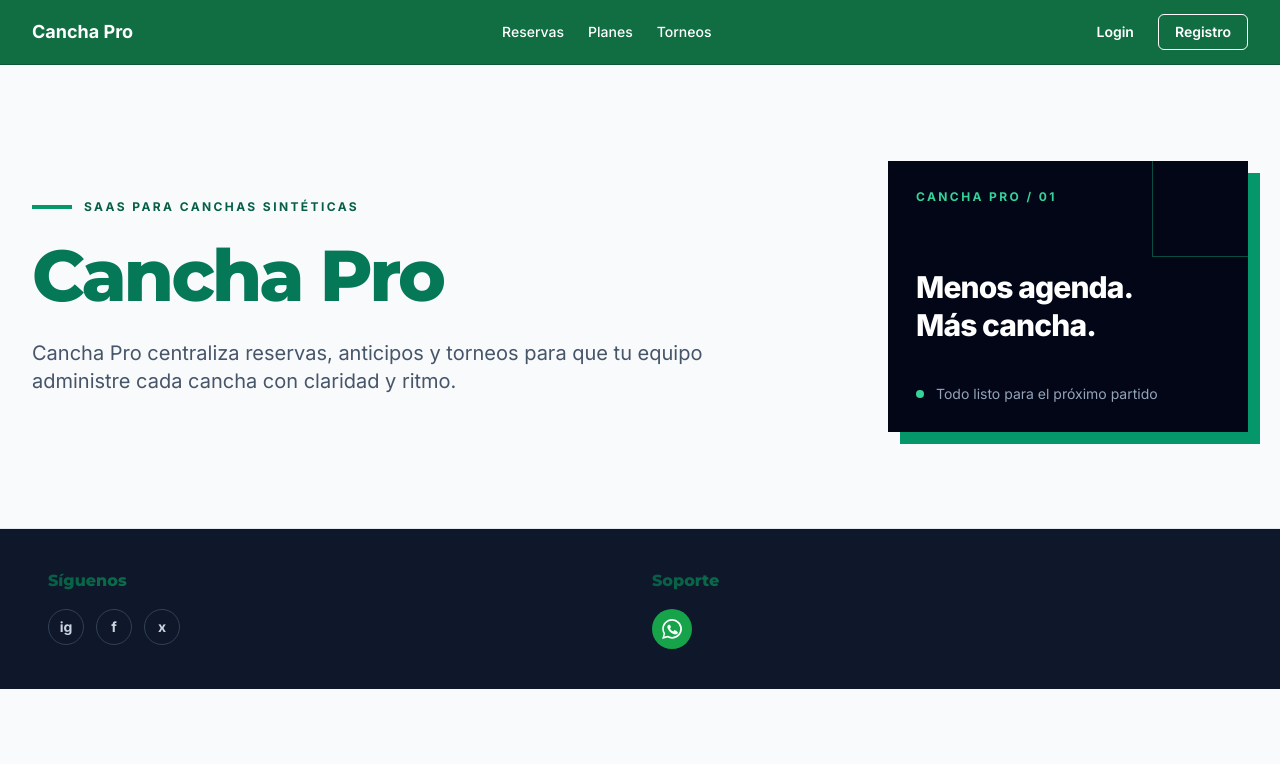
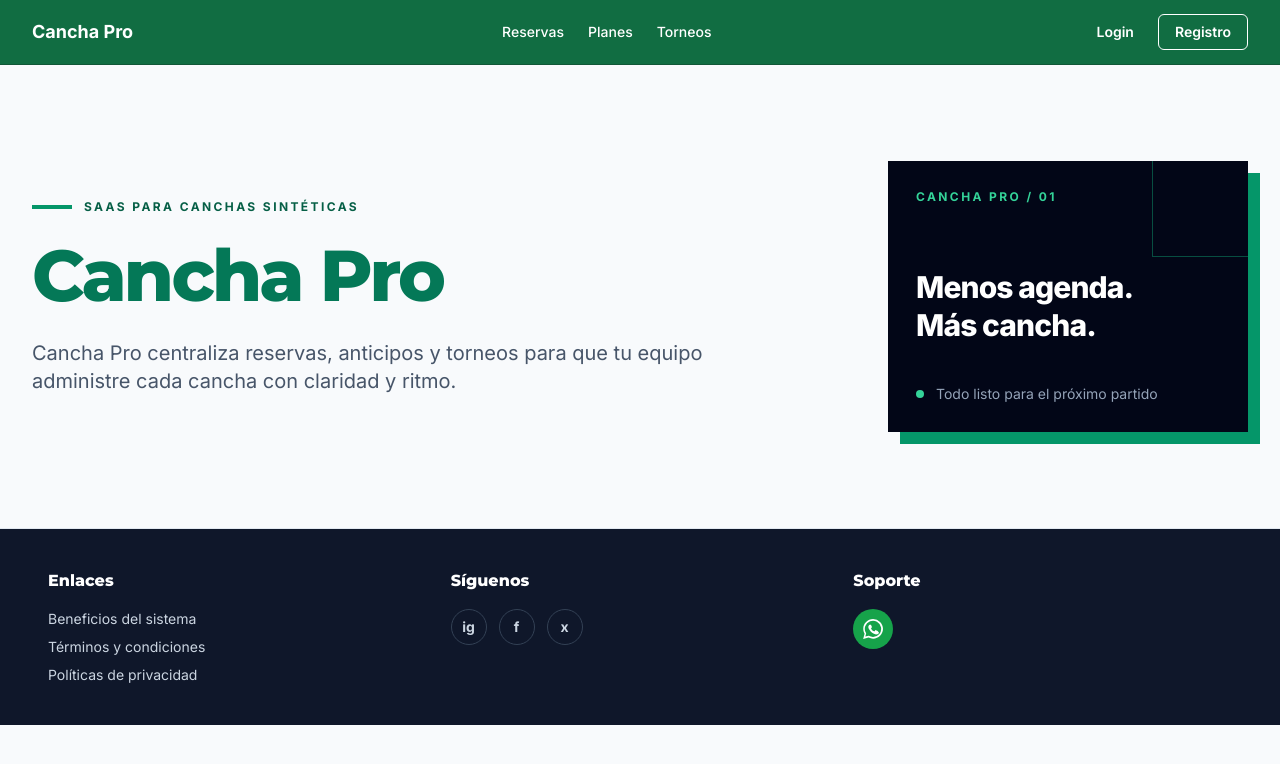
Before and after one commit to SamuelGc-py/Project_sintetica, a Next.js app: page / in a window 1280 px wide. Shown: the top 764 px of the page. Built offline with nearby package versions, Linux system fonts and the light colour scheme.

Commit message:
Restore footer links without green headings

```diff
--- a/src/app/(public)/page.tsx
+++ b/src/app/(public)/page.tsx
@@ -4,6 +4,12 @@ const socialLinks = [
   { href: "https://instagram.com", label: "Instagram", icon: "ig" },
   { href: "https://facebook.com", label: "Facebook", icon: "f" },
   { href: "https://x.com", label: "X", icon: "x" }
+];
+
+const footerLinks = [
+  "Beneficios del sistema",
+  "Términos y condiciones",
+  "Políticas de privacidad"
 ];
 
 export default function HomePage() {
@@ -39,9 +45,20 @@ export default function HomePage() {
       </section>
 
       <footer className="w-full bg-slate-900 px-4 py-8 text-slate-300 md:px-12 md:py-10">
-        <div className="grid grid-cols-1 gap-6 md:grid-cols-2">
+        <div className="grid grid-cols-1 gap-6 md:grid-cols-3">
           <div>
-            <h2 className="bg-gradient-to-r from-emerald-800 to-green-500 bg-clip-text font-extrabold text-transparent">Síguenos</h2>
+            <h2 className="font-extrabold text-white">Enlaces</h2>
+            <nav className="mt-4 flex flex-col gap-2" aria-label="Enlaces del footer">
+              {footerLinks.map((link) => (
+                <a key={link} href="#" className="text-sm text-slate-300 transition-colors hover:text-white">
+                  {link}
+                </a>
+              ))}
+            </nav>
+          </div>
+
+          <div>
+            <h2 className="font-extrabold text-white">Síguenos</h2>
             <div className="mt-4 flex gap-3">
               {socialLinks.map((social) => (
                 <a
@@ -59,7 +76,7 @@ export default function HomePage() {
           </div>
 
           <div>
-            <h2 className="bg-gradient-to-r from-emerald-800 to-green-500 bg-clip-text font-extrabold text-transparent">Soporte</h2>
+            <h2 className="font-extrabold text-white">Soporte</h2>
             <a
               href="https://wa.me/573000000000"
               target="_blank"
```
